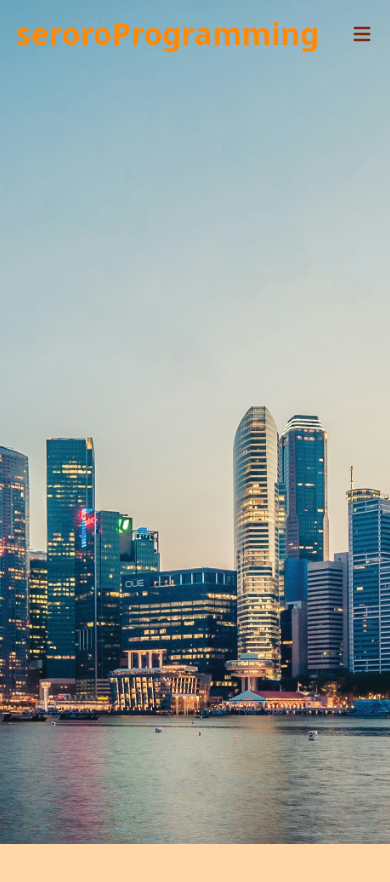
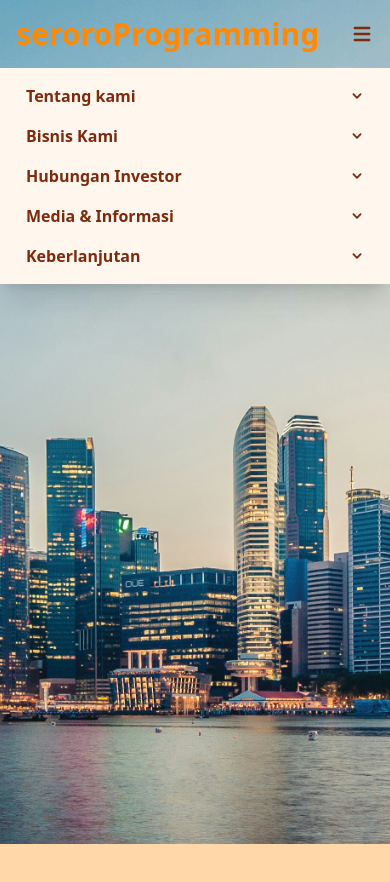
Before and after one commit to ricky-hrf/companyProfile, a React (Vite) app: page / in a window 390 px wide. Both pictures are taken after a click on the element 362 px from the left and 34 px from the top of the page. Shown: the top 882 px of the page. Built offline with nearby package versions, Linux system fonts and the light colour scheme.

Commit message:
clean code

```diff
--- /dev/null
+++ b/src/assets/components/molecules/CardListMobile.jsx
@@ -0,0 +1,21 @@
+const CardListMobile = (judul, lists, open) => {
+  return (
+    <div>
+      {open && (
+        <div className="">
+      <div className="origin-top absolute right-0 left-0 md:hidden bg-orange-50 p-2 shadow-xl transform transition-all duration-300 ease-in-out">
+        <div className="">{judul}</div>
+      </div>
+      <div>
+        {lists.map((item, index) => (
+          <div className="" key={index}>{item}</div>
+        ))}
+      </div>
+        </div>
+
+      )}
+    </div>
+
+  );
+}
+export default CardListMobile;
--- a/src/assets/components/organisms/Navbar/main.jsx
+++ b/src/assets/components/organisms/Navbar/main.jsx
@@ -5,8 +5,22 @@ import MenuBussiness from "./Menu/BussinessMenu";
 import MenuInvest from "./Menu/InvestorMenu";
 import MenuSisfor from "./Menu/SisforMenu";
 import MenuContinue from "./Menu/ContinueMenu";
+import ListItem from "../../atoms/lists";
+import { HiChevronDown } from "react-icons/hi";
+import { useState } from "react";
+
 
 const Navbar = () => {
+  const [open, setOpen] = useState();
+  const [openIndex, setOpenIndex] = useState();
+
+  function handleClick() {
+    setOpen(!open);
+  }
+
+  const handleToggle = (index) => {
+    setOpenIndex(openIndex === index ? null : index);
+  }
   return (
     <div className="">
       <div className="max-w-6xl mx-auto px-2">
@@ -19,11 +33,30 @@ const Navbar = () => {
             <MenuSisfor/>
             <MenuContinue/>
           </div>
-          <div className="md:hidden flex justify-center items-center p-1 w-10 h-10 rounded-full hover:bg-orange-50 cursor-pointer">
-            <HiMenu className="md:hidden text-2xl text-orange-900 hover:text-amber-950"/>
-          </div>
+            <div className="md:hidden flex justify-center items-center p-1 w-10 h-10 rounded-full hover:bg-orange-50 cursor-pointer">
+            <HiMenu className="md:hidden text-2xl text-orange-900 hover:text-amber-950"
+              onClick={handleClick} action={ open } />
+            </div>
         </div>
       </div>
+      {open && (
+        <div className={`origin-top absolute right-0 left-0 md:hidden bg-orange-50 p-2 shadow-xl transform transition-all duration-300 ease-in-out`}>
+          <ListItem
+            isi="Tentang kami"
+            icon={<HiChevronDown className="text-lg" />}
+            isOpen={openIndex === 1}
+            onToggle={() => handleToggle(1)}
+          >
+            <ListItem isi="Sekilas Lorem Ipsum" />
+            <ListItem isi="List 2" />
+            <ListItem isi="List 3" />
+          </ListItem>
+          <ListItem isi="Bisnis Kami" icon={<HiChevronDown className="text-lg" />}></ListItem>
+          <ListItem isi="Hubungan Investor" icon={<HiChevronDown className="text-lg" />}></ListItem>
+          <ListItem isi="Media & Informasi" icon={<HiChevronDown className="text-lg" />}></ListItem>
+          <ListItem isi="Keberlanjutan" icon={<HiChevronDown className="text-lg" />}></ListItem>
+            </div>
+      )}
     </div>
   )
 }
```
